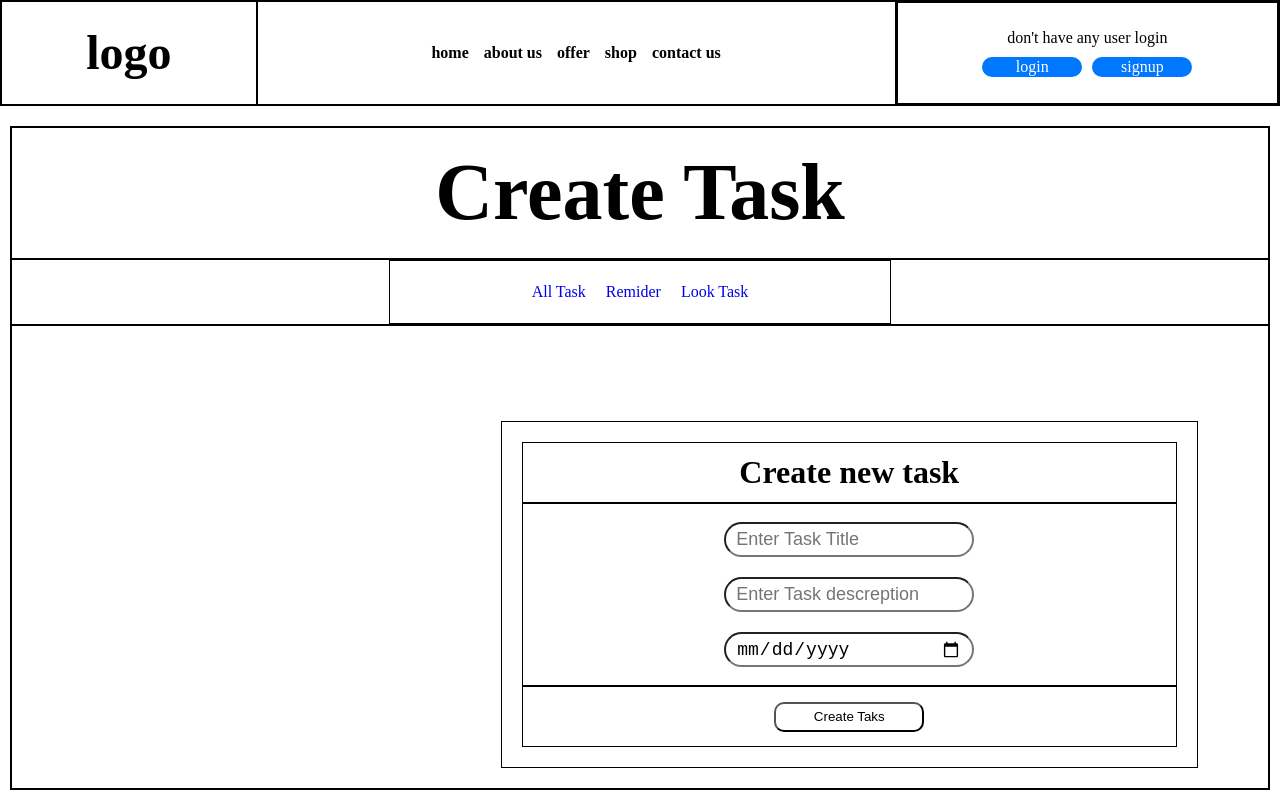
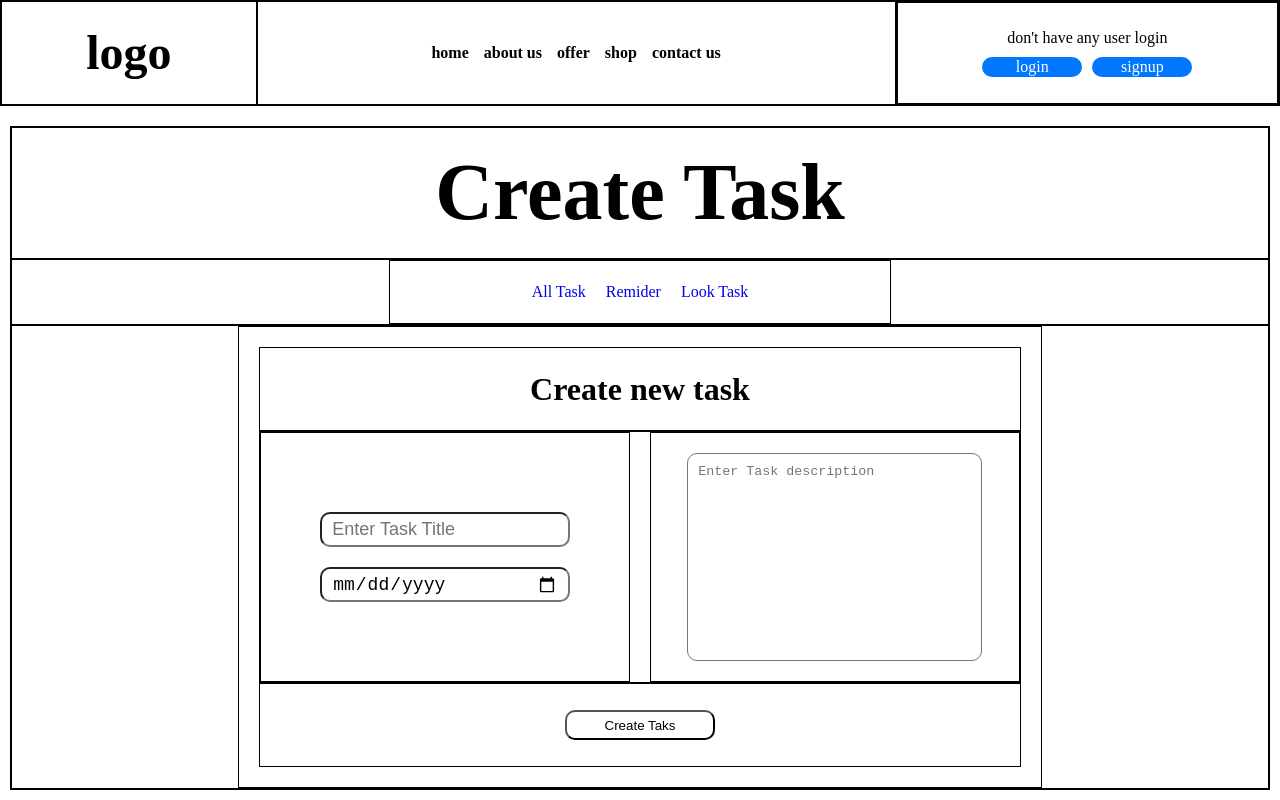
Before and after one commit to mouiz-youb/Task-manager-new-version, a React (Vite) app in the folder Frontend/: page /task in a window 1280 px wide. Built offline with nearby package versions, Linux system fonts and the light colour scheme.

Commit message:
fixe the ui of the create task form

```diff
--- a/Frontend/src/App.css
+++ b/Frontend/src/App.css
@@ -166,7 +166,7 @@ body {
 input {
   padding: 0px 10px;
   width: 250px;
-  border-radius: 20px;
+  border-radius: 10px;
   font-size: 18px;
   height: 35px;
 }
@@ -246,12 +246,17 @@ input {
   grid-area: form;
   border: 1px solid;
   display: grid;
+  grid-template-columns: repeat(10.1fr);
+  grid-template-rows: 1fr;
+  grid-template-areas: ". . . form form form form . . .";
+}
+.show-all-task {
+  grid-area: form;
+  border: 1px solid;
+  display: grid;
   overflow-y: scroll;
   gap: 15px;
   padding: 20px;
-  /* grid-template-columns: repeat(10, 1fr);
-  grid-template-rows: 1fr;
-  grid-template-areas: ". . form form form form form form . ."; */
 }
 .task-form {
   grid-area: form;
@@ -278,6 +283,23 @@ input {
 .input-task-form {
   grid-area: input;
   border: 1px solid;
+  display: grid;
+  grid-template-columns: repeat(10, 1fr);
+  grid-template-rows: 1fr;
+  grid-template-areas: "left left left left left right right right right right";
+  gap: 20px;
+}
+.input-task-form-right {
+  grid-area: right;
+  border: 1px solid;
+  display: flex;
+  justify-content: center;
+  align-items: center;
+  padding: 20px;
+}
+.input-task-form-left {
+  grid-area: left;
+  border: 1px solid;
   display: flex;
   justify-content: center;
   align-items: center;
@@ -286,6 +308,15 @@ input {
 }
 .input-Task {
   padding: 10px;
+}
+.input-desX {
+  width: 90%;
+  height: 100%;
+  resize: none;
+  border-radius: 10px;
+}
+.input-desX::placeholder {
+  text-align: start;
 }
 .btn-task-form {
   grid-area: btn;
--- a/Frontend/src/components/AllTask.jsx
+++ b/Frontend/src/components/AllTask.jsx
@@ -20,7 +20,7 @@ function AllTask() {
           <Links title="Look Task" to="taskthree" />
         </ul>
       </div>
-      <div className="form-create-task">
+      <div className="show-all-task">
         {task.length > 0 ? (
           <>
             {task.map((singleTask, index) => (
--- a/Frontend/src/components/Home.jsx
+++ b/Frontend/src/components/Home.jsx
@@ -19,6 +19,7 @@ function Home() {
   return (
     <div className="home-container">
       <h1>home</h1>
+      {/*  */}
     </div>
   );
 }
--- a/Frontend/src/components/TaskForm.jsx
+++ b/Frontend/src/components/TaskForm.jsx
@@ -22,6 +22,7 @@ function TaskForm() {
         <h1>Create new task</h1>
       </div>
       <div className="input-task-form">
+        <div className="input-task-form-left">
           <input
             type="text"
             className="input-Task"
@@ -31,27 +32,28 @@ function TaskForm() {
             }}
           />
           <input
-          type="text"
-          className="input-Task"
-          placeholder="Enter Task descreption"
-          onChange={(e) => {
-            setDescreption(e.target.value);
-          }}
-        />
-        <input
             type="date"
-          className="input-Task"
+            className="input-Task "
             placeholder="Enter Task time"
             onChange={(e) => {
               setDate(e.target.value);
             }}
           />
         </div>
+        <div className="input-task-form-right">
+          <textarea
+            className="input-Task input-desX"
+            placeholder="Enter Task description"
+            rows="5" // Adjust number of rows as needed
+            onChange={(e) => {
+              setDescreption(e.target.value);
+            }}
+          ></textarea>
+        </div>
+      </div>
       <div className="btn-task-form">
         <button type="submit">Create Taks</button>
       </div>
-      {error && <div className="is error"> {error} </div>}
-      {isloading && <div className="is isloading"> {isloading} </div>}
     </form>
   );
 }
```
Lines whose indentation alone changed are shown as unchanged.
